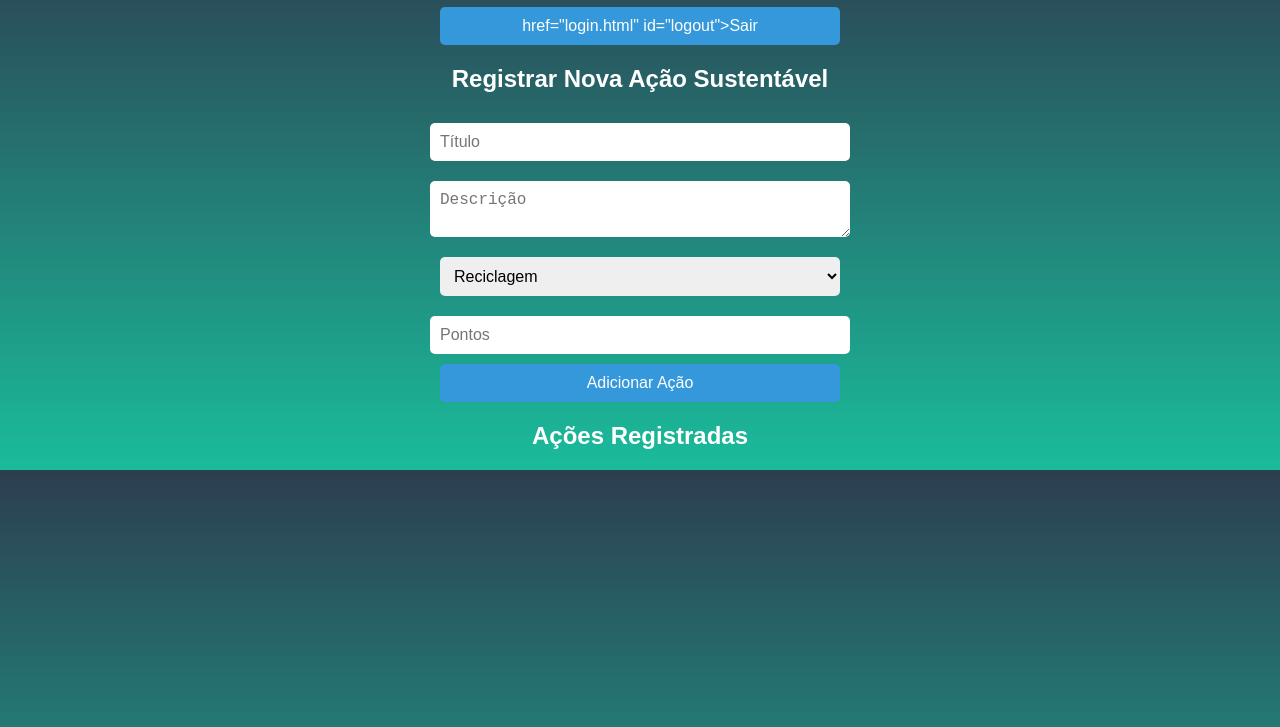
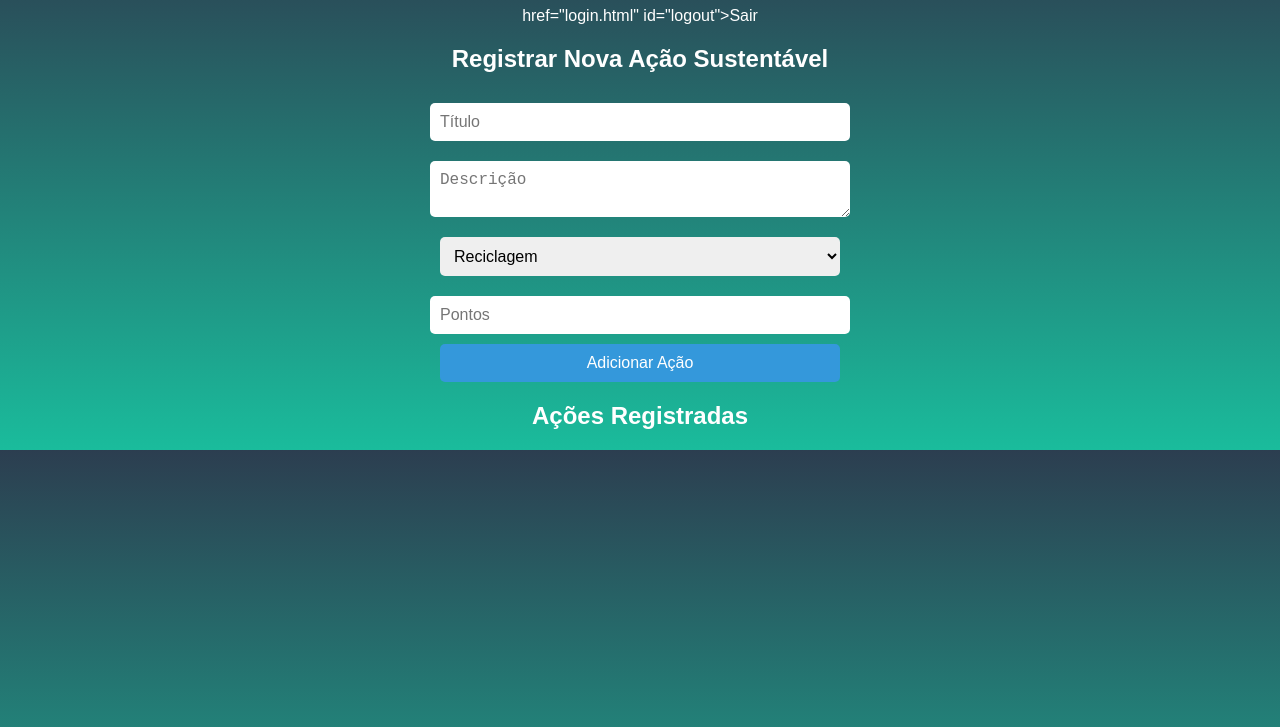
Before and after one commit to CatalaAlfrades/Sutentable-API-project-oficial-, a plain HTML site: page frontend/pages/ods.html in a window 1280 px wide. Shown: the part 73-800 px from the top of the page. Drawn offline with Linux system fonts and the light colour scheme; no server answers; sample sign-in values are in the browser's storage.

Commit message:
Update ods.html

```diff
--- a/frontend/pages/ods.html
+++ b/frontend/pages/ods.html
@@ -10,7 +10,7 @@
     <header>
         <h1 class="h1">Ações Sustentáveis</h1>
         <nav>
-            <button> href="login.html" id="logout">Sair</button>
+            <a> href="login.html" id="logout">Sair</a>
         </nav>
     </header>
 
```
